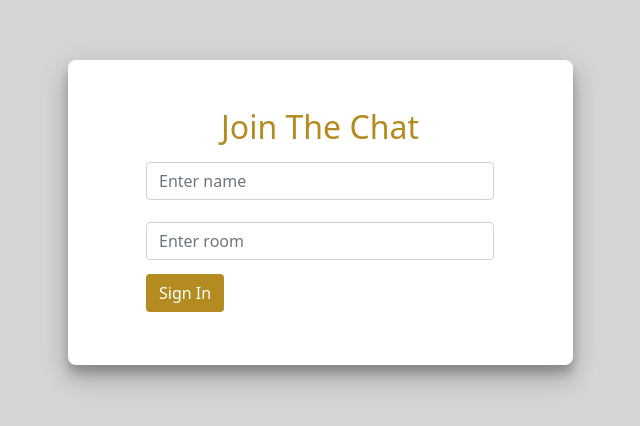
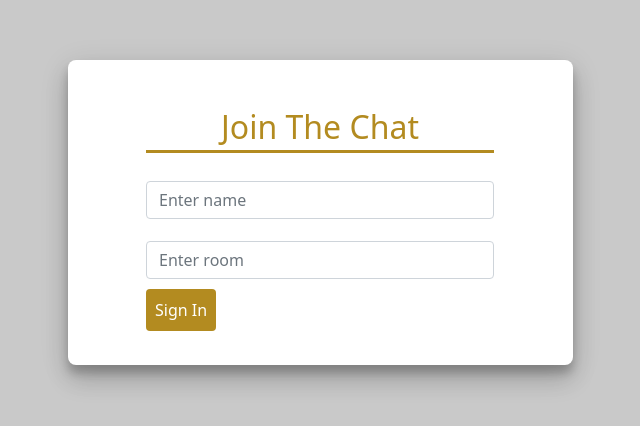
Before and after one commit to Mar-Issah/Chat-App, a React (Create React App) app in the folder client/: page / in a window 1280 px wide. Shown: the part 188-614 px from the top of the page, without its empty margins (320-960 px from the left). Built offline with nearby package versions, Linux system fonts and the light colour scheme.

Commit message:
implemented query string

```diff
--- a/client/src/components/Chat.js
+++ b/client/src/components/Chat.js
@@ -1,6 +1,21 @@
-import React from "react";
+import React, { useState, useEffect } from "react";
+import queryString from "query-string";
+import io from "socket.io-client";
 
-const Chat = () => {
+//location comes from react router and is used to represent where the app is now, where you want it to go, or even where it was. dsetructure it to use it, console.log(location.search) will give us: ?name=name&room=room and the data after it has been parse/extracted will give us: {name: 'name', room: 'room'}
+
+//we will use the query string to extract our query fron the url
+
+const Chat = ({ location }) => {
+	const [name, setName] = useState("");
+	const [room, setRoom] = useState("");
+
+	useEffect(() => {
+		const { name, room } = queryString.parse(location.search);
+
+		setName(name);
+		setRoom(room);
+	});
 	return <div>Chat</div>;
 };
 
--- a/client/src/components/Join.js
+++ b/client/src/components/Join.js
@@ -6,7 +6,7 @@ import { Form, Button } from "react-bootstrap";
 
 //since the button is a link it will trigger event when click . we want it to triggr onlu when the name or room is available if it is available return null and go to the path
 
-//we add the name and room to the chat path/url using query string. and can access it in the chat component
+//we add the name and room to the chat path/url using query string. and can access it in the chat component e.g http://localhost:3000/chat?name=siya&room=2
 
 const Join = () => {
 	const [name, setName] = useState("");
@@ -23,6 +23,8 @@ const Join = () => {
 							placeholder="Enter name"
 							onChange={(e) => setName(e.target.value)}
 							className="form-control"
+							value={name}
+							required
 						/>
 					</Form.Group>
 					<Form.Group className="form-group mt-4">
@@ -30,13 +32,15 @@ const Join = () => {
 							type="text"
 							placeholder="Enter room"
 							onChange={(e) => setRoom(e.target.value)}
+							value={room}
+							required
 						/>
 					</Form.Group>
 					<Link
 						onClick={(e) => (!name || !room ? e.preventDefault() : null)}
 						to={`/chat?name=${name}&room=${room}`}
 					>
-						<Button type="submit" className="join-btn mt-3">
+						<Button type="submit" className="join-btn mt-4 p-2">
 							Sign In
 						</Button>
 					</Link>
--- a/client/src/index.css
+++ b/client/src/index.css
@@ -12,13 +12,16 @@ code {
 		monospace;
 }
 
+/* Join component */
 .form-container {
 	height: 100vh;
 	width: 100vw;
-	background: rgba(196, 196, 196, 0.7);
+	background: rgba(196, 196, 196, 0.9);
 }
 .heading {
 	color: rgb(179, 139, 32);
+	border-bottom: 3px solid rgb(179, 139, 32);
+	padding-bottom: 0.25rem;
 }
 .form {
 	width: 31.5625rem;
@@ -32,6 +35,7 @@ code {
 .form-group {
 	width: 21.75rem;
 	height: 2.25rem;
+	padding-top: 0.75rem;
 }
 
 .join-btn {
@@ -46,3 +50,5 @@ code {
 	background-color: rgba(179, 139, 32, 0.3) !important;
 	color: rgb(0, 0, 0) !important;
 }
+
+/* Join component  end*/
```
Also changed, not shown: client/public/manifest.json.
